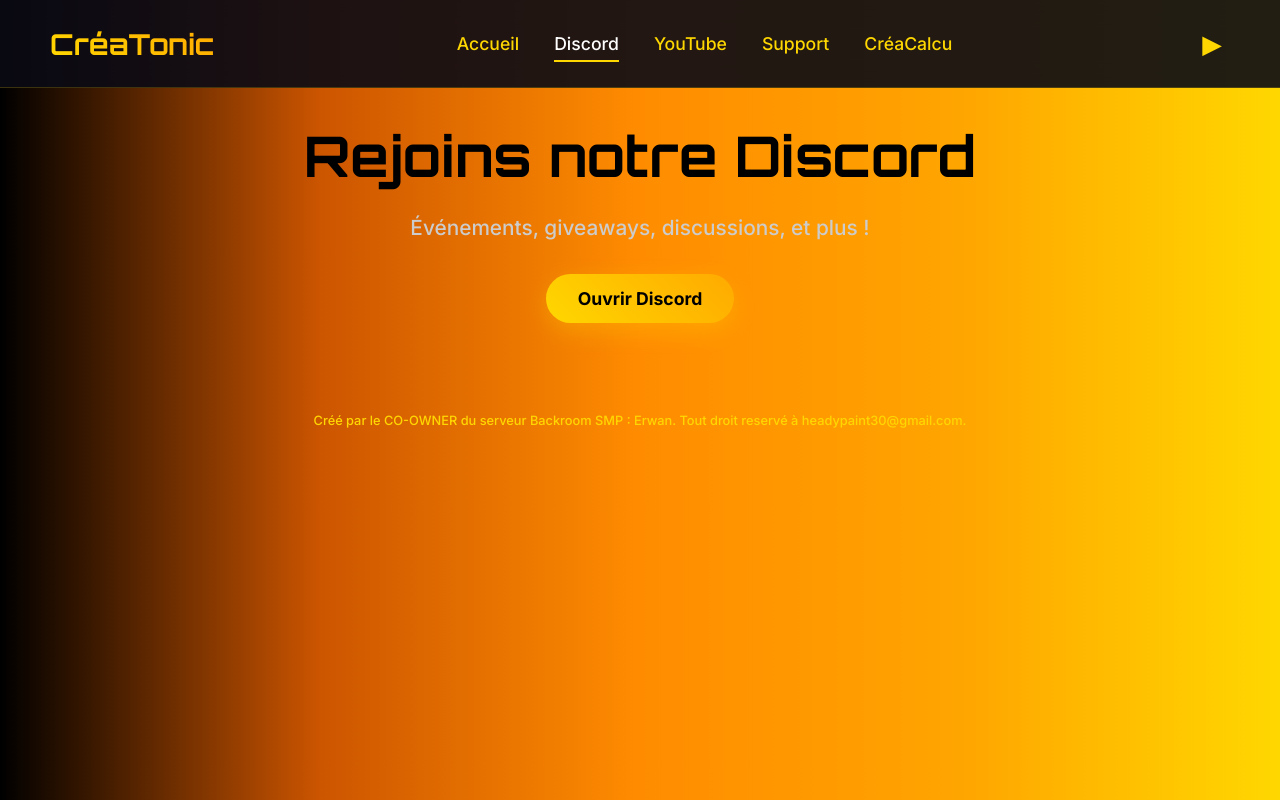
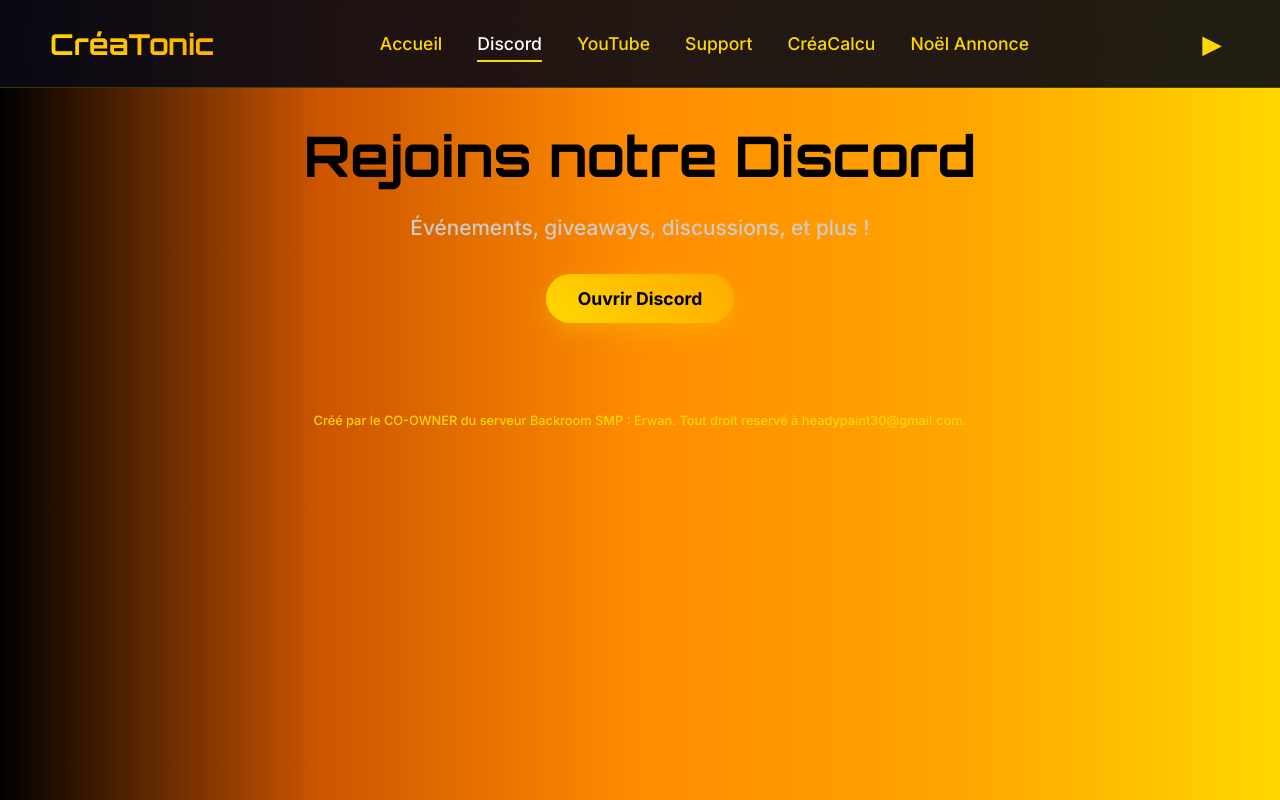
Before and after one commit to headypaint30-dotcom/creatonic-officiel, a plain HTML site: page creabot/Fr-Da/discord.html in a window 1280 px wide. Drawn offline with Linux system fonts and the light colour scheme.

Commit message:
Add Noël Annonce link to discord.html

```diff
--- a/creabot/Fr-Da/discord.html
+++ b/creabot/Fr-Da/discord.html
@@ -19,6 +19,7 @@
     <li><a href="youtube.html">YouTube</a></li>
     <li><a href="support.html">Support</a></li>
     <li><a href="calculator.html">CréaCalcu</a></li>
+    <li><a href="noel.html">Noël Annonce</a></li>
   </ul>
 
   <!-- FLÈCHE + MENU -->
```
